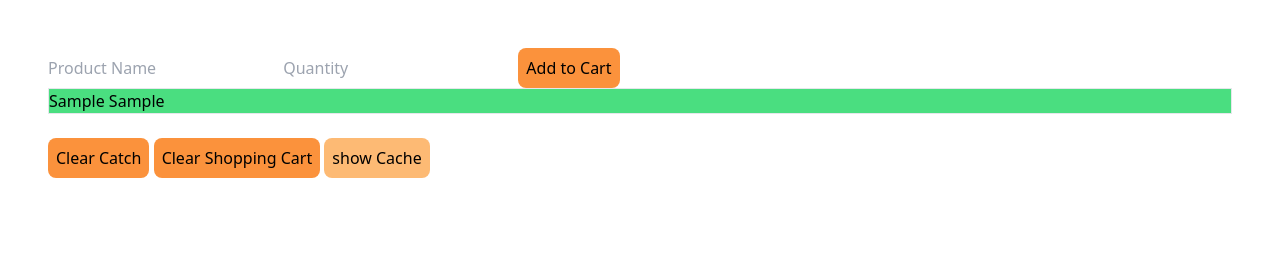
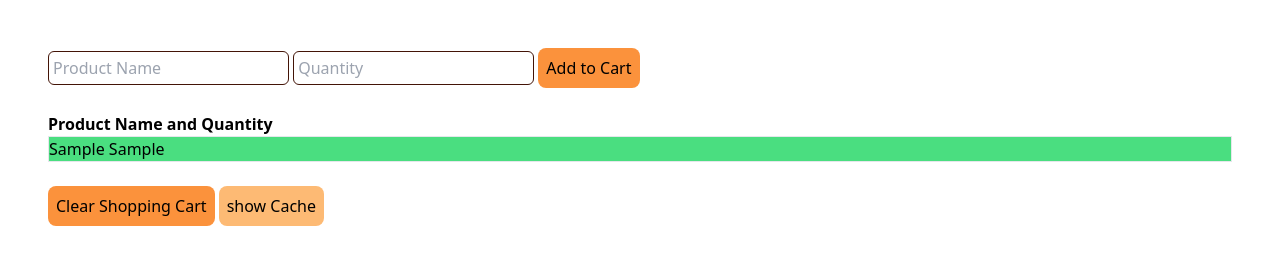
Before and after one commit to AbdullahFaiaz/Local-storage, a plain HTML site: page index.html in a window 1280 px wide. Both pictures are taken after typing "Sample", "Sample" into the empty fields and a click on the button "Add to Cart". Drawn offline with nearby package versions, Linux system fonts and the light colour scheme.

Commit message:
problems solved

```diff
--- a/index.html
+++ b/index.html
@@ -8,15 +8,19 @@
 </head>
 <body class="m-12">
 
-    <input type="text" id="product-name" placeholder="Product Name">
-    <input type="text" id="product-quantity" placeholder="Quantity">
+    <input class="p-1 border-[1px] border-orange-950 border-solid rounded-md" type="text" id="product-name" placeholder="Product Name">
+    <input class="p-1 border-[1px] border-orange-950 border-solid rounded-md" type="text" id="product-quantity" placeholder="Quantity">
     <button class="bg-orange-400 rounded-lg p-2" onclick="showCart()">Add to Cart</button>
-
-    <ul title="Cart" id="ul">
+<br>
+<br>
+    <ul title="Cart">
         <li style="list-style-type: none; font-weight: bold;">Product Name and Quantity</li>
 
+    </ul>
+    <ul title="Cart" id="ul">
+
     </ul><br>
-    <button class="bg-orange-400 rounded-lg p-2" onclick="clearLS()">Clear Catch</button>
+
     <button class="bg-orange-400 rounded-lg p-2" onclick="removeItem()">Clear Shopping Cart</button>
     <button class="bg-orange-300 rounded-lg p-2" onclick="showCache()">show Cache</button>
     <br>
--- a/script.js
+++ b/script.js
@@ -1,4 +1,7 @@
 let showCart = () => {
+    //clear show cache from document:
+    const clrSC = document.getElementById('showCache');
+    clrSC.innerText = '';
 
     const getN = document.getElementById('product-name');
     const getQ = document.getElementById('product-quantity');
@@ -6,7 +9,7 @@ let showCart = () => {
     const valQ = getQ.value;
     getN.value = '';
     getQ.value = '';
-    if(valN!== '' || valQ!== ''){
+    if(valN!== '' && valQ!== ''){
         storeToLocal(valN,valQ);
     }
 
@@ -54,15 +57,14 @@ const storeToLocal = (product,value) => {
     localStorage.setItem('shoppingCart', JSON.stringify(cart));
 }
 
-const clearLS = () => {
-    localStorage.clear()
-}
+
 const removeItem = () => {
     localStorage.removeItem('shoppingCart');
+    showCart();
+    showCache();
 }
 
 const showCache = () => {
-
     const get = localStorage.getItem('shoppingCart');
     let Get = JSON.parse(get);
     const parent = document.getElementById('showCache');
```
